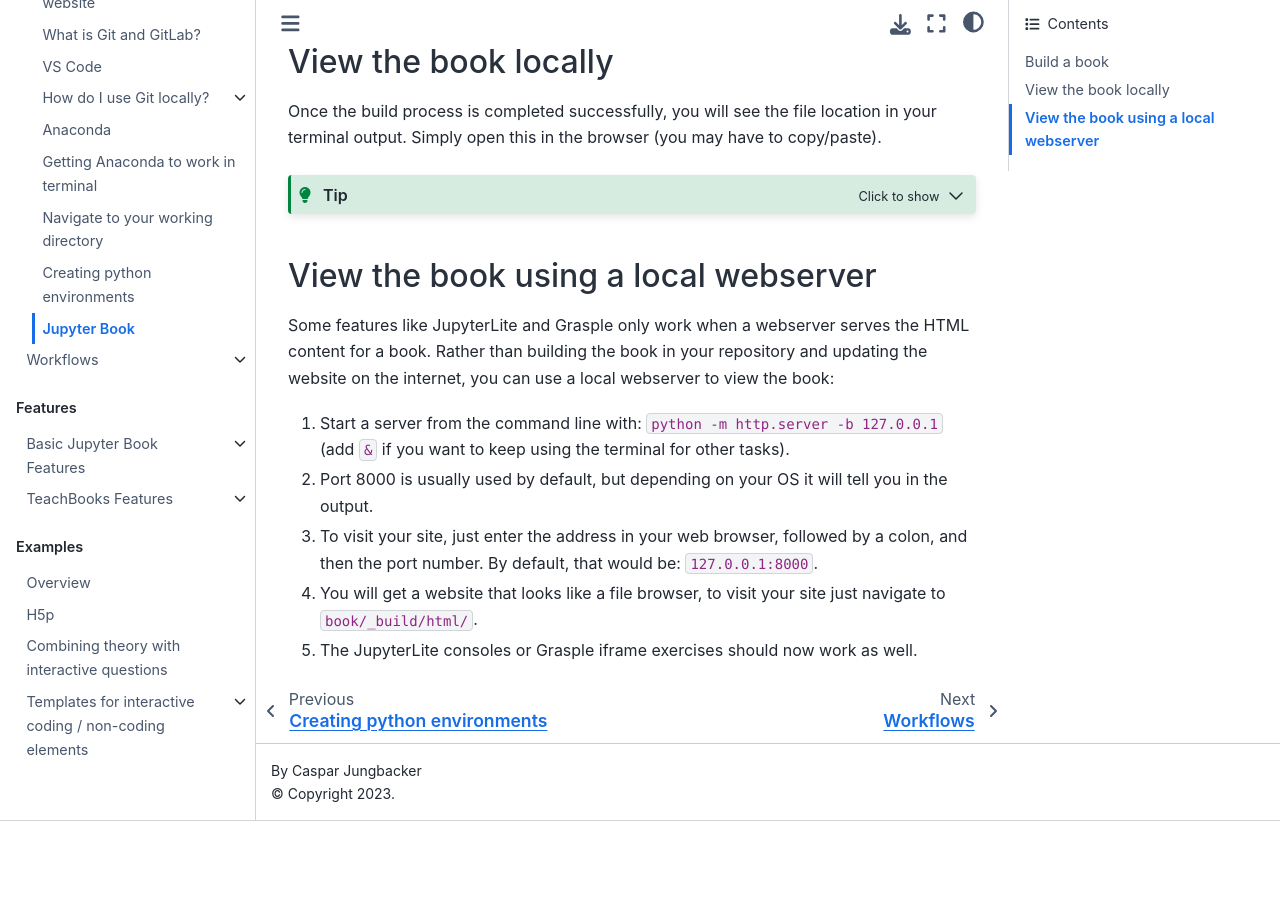
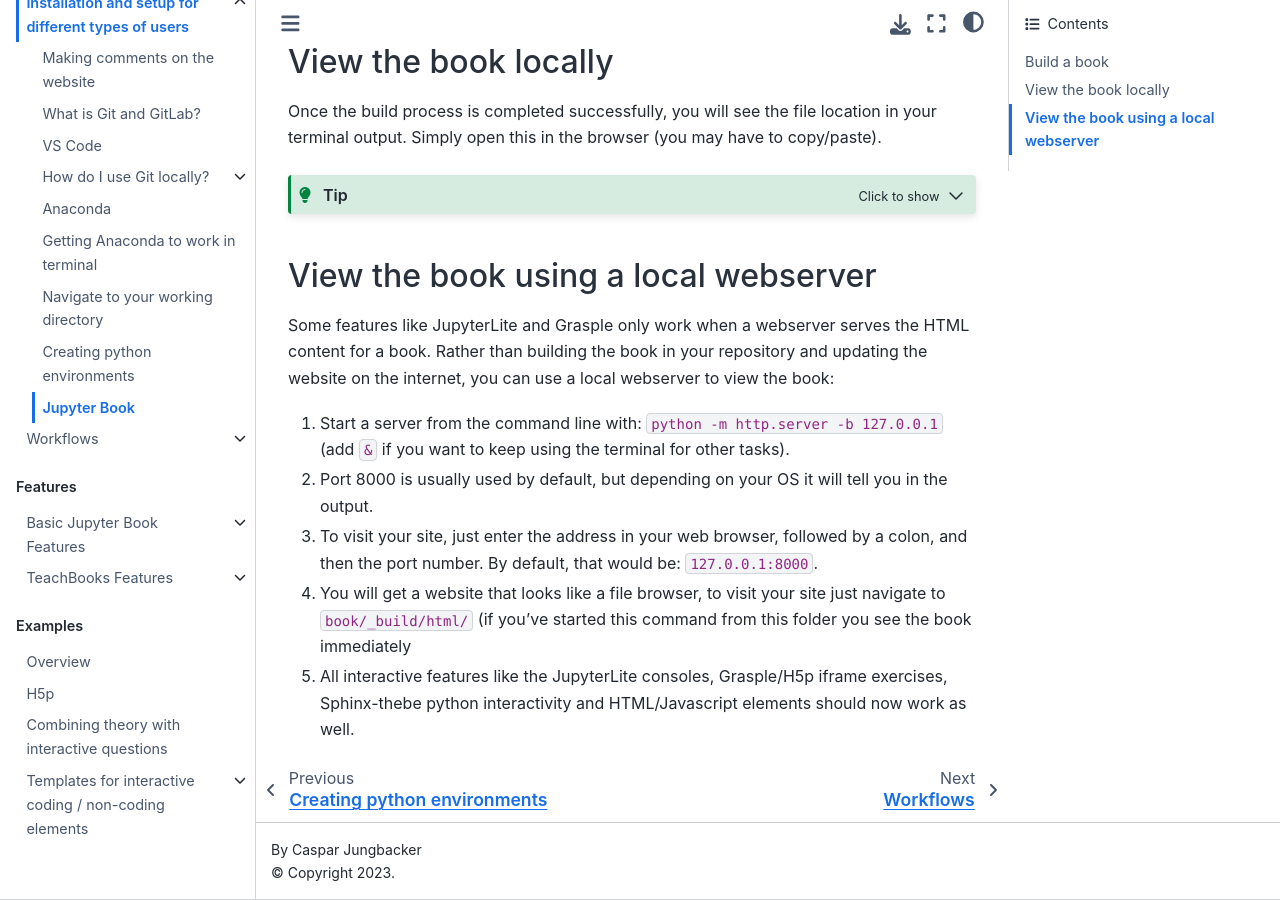
Before and after one commit to TeachBooks/mirror_teachbook_manual, a Jupyter Book: the page built from book/installation-and-setup/jupyter-book-setup.md, in a window 1280 px wide and 900 px high, scrolled down 573 px. Built offline with Jupyter Book 1.0.4 settings and Sphinx 7.4.7 and the Sphinx Book theme 1.1.4, drawn with Linux system fonts in a browser that asks for light colours; pages that are not in the unit, such as notebooks, are missing from menus; comment, search, counter and statistics services are not loaded; before the commit the page ends 1394 px from its top, so only the background shows below that.

Commit message:
Update jupyter-book-setup.md

```diff
--- a/book/installation-and-setup/jupyter-book-setup.md
+++ b/book/installation-and-setup/jupyter-book-setup.md
@@ -31,5 +31,5 @@
 1. Start a server from the command line with: `python -m http.server -b 127.0.0.1` (add ` &` if you want to keep using the terminal for other tasks).
 2. Port 8000 is usually used by default, but depending on your OS it will tell you in the output.
 3. To visit your site, just enter the address in your web browser, followed by a colon, and then the port number. By default, that would be: `127.0.0.1:8000`.
-4. You will get a website that looks like a file browser, to visit your site just navigate to `book/_build/html/`.
-5. The JupyterLite consoles or Grasple iframe exercises should now work as well.
+4. You will get a website that looks like a file browser, to visit your site just navigate to `book/_build/html/` (if you've started this command from this folder you see the book immediately
+5. All interactive features like the JupyterLite consoles, Grasple/H5p iframe exercises, Sphinx-thebe python interactivity and HTML/Javascript elements should now work as well.
```
